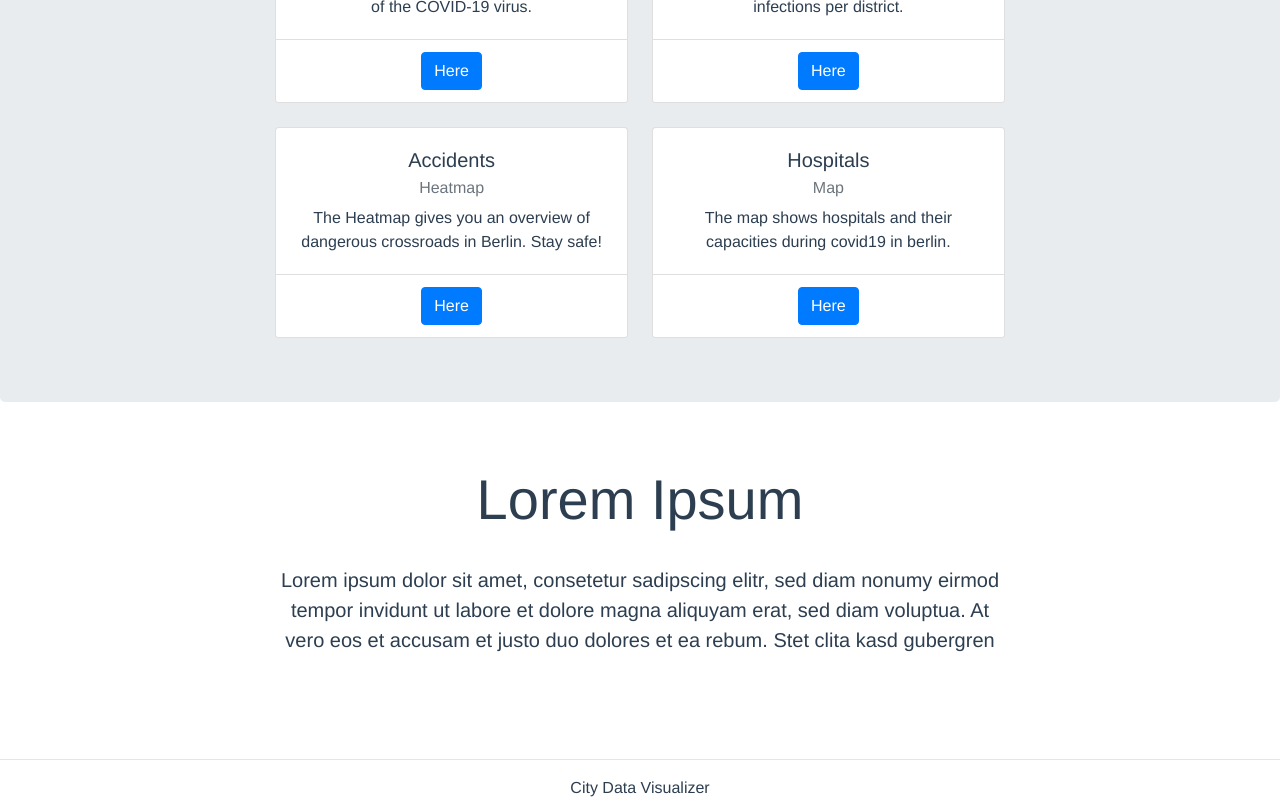
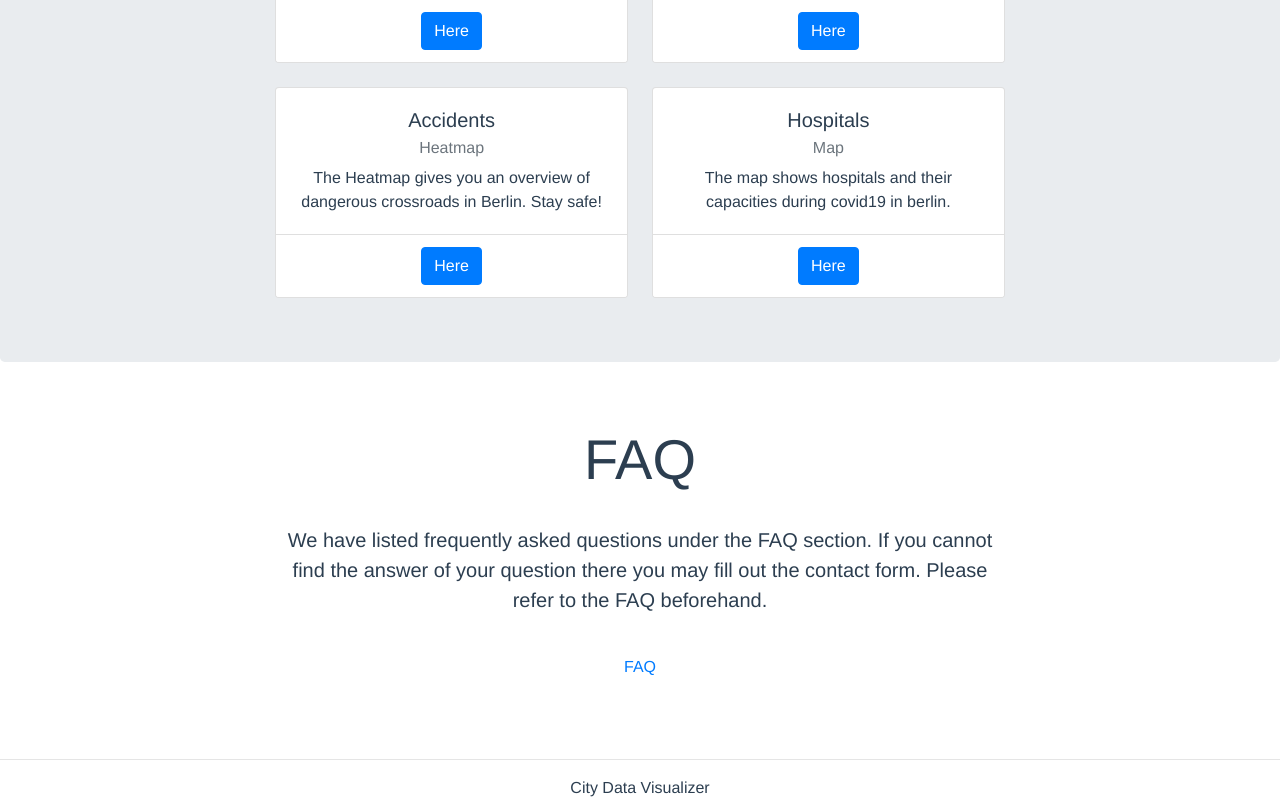
Before and after one commit to Api-visualizer/city-data-visualizer-FE, a Vue app: page / in a window 1280 px wide. Shown: the part 1122-1922 px from the top of the page. Built offline with nearby package versions, Linux system fonts and the light colour scheme; what vue-apexcharts would draw is missing.

Commit message:
changed style and text of landingpage and faq

```diff
--- a/src/views/BerlinOverview.vue
+++ b/src/views/BerlinOverview.vue
@@ -4,11 +4,14 @@
       <div class="row">
         <div class="col">
           <h1 class="display-4">Berlin</h1>
-          <img src="/images/berlin-alex.jpg" class="w-100 headerimage" alt="Los Angeles" />
+          <img src="/images/berlin4.jpg" class="w-100 headerimage" alt="Berlin" />
         </div>
       </div>
     </div>
-      <div class="mt-10">
+
+    <div class="jumbotron">
+      <h1 class="display-4">FAQ</h1>
+        <div class="mt-10">
         <v-expansion-panels class="w-75 mt-10 container-fluid ">
           <v-expansion-panel v-for="item in FAQ" :key="item">
             <v-expansion-panel-header class="align-center justify-start pl-5 pr-5">
@@ -21,6 +24,8 @@
           </v-expansion-panel>
         </v-expansion-panels>
       </div>
+    </div>
+
   </div>
 </template>
 
@@ -53,4 +58,16 @@ p {
   font-size: large;
   font-weight: bold;
 }
+
+.jumbotron {
+  margin: 0;
+}
+
+.jumbotron:nth-child(odd) {
+  background-color: #FFF;
+}
+
+.jumbotron>p {
+  padding: 0 20% 0 20%;
+}
 </style>
--- a/src/views/LandingPage.vue
+++ b/src/views/LandingPage.vue
@@ -33,7 +33,6 @@
         <h1 class="display-4">City Data Visualizer</h1>
         <p class="lead pt-4" style="padding-bottom: 24px;">City Data Visualizer provides helpful visualizations for complex health data. With the help of open data, we hope to give both Berlin's administration, scientists and residents a better understanding of current health risks or positive impacts that are occurring in the city.</p>
         <p class="text-center"></p>
-        <p><a href="/berlin"><ul>FAQ</ul></a></p>
       </div>
 
       <div class="jumbotron">
@@ -96,9 +95,9 @@
       </div>
 
       <div class="jumbotron">
-        <h1 class="display-4">Lorem Ipsum</h1>
-        <p class="lead pt-4" style="padding-bottom: 24px;">Lorem ipsum dolor sit amet, consetetur sadipscing elitr, sed diam nonumy eirmod tempor invidunt ut labore et dolore magna aliquyam erat, sed diam voluptua. At vero eos et accusam et justo duo dolores et ea rebum. Stet clita kasd gubergren</p>
-        <p class="text-center"></p>
+        <h1 class="display-4">FAQ</h1>
+        <p class="lead pt-4" style="padding-bottom: 24px;">We have listed frequently asked questions under the FAQ section. If you cannot find the answer of your question there you may fill out the contact form. Please refer to the FAQ beforehand.</p>
+        <p><a href="/berlin"><ul>FAQ</ul></a></p>
       </div>
 
     </div>
```
